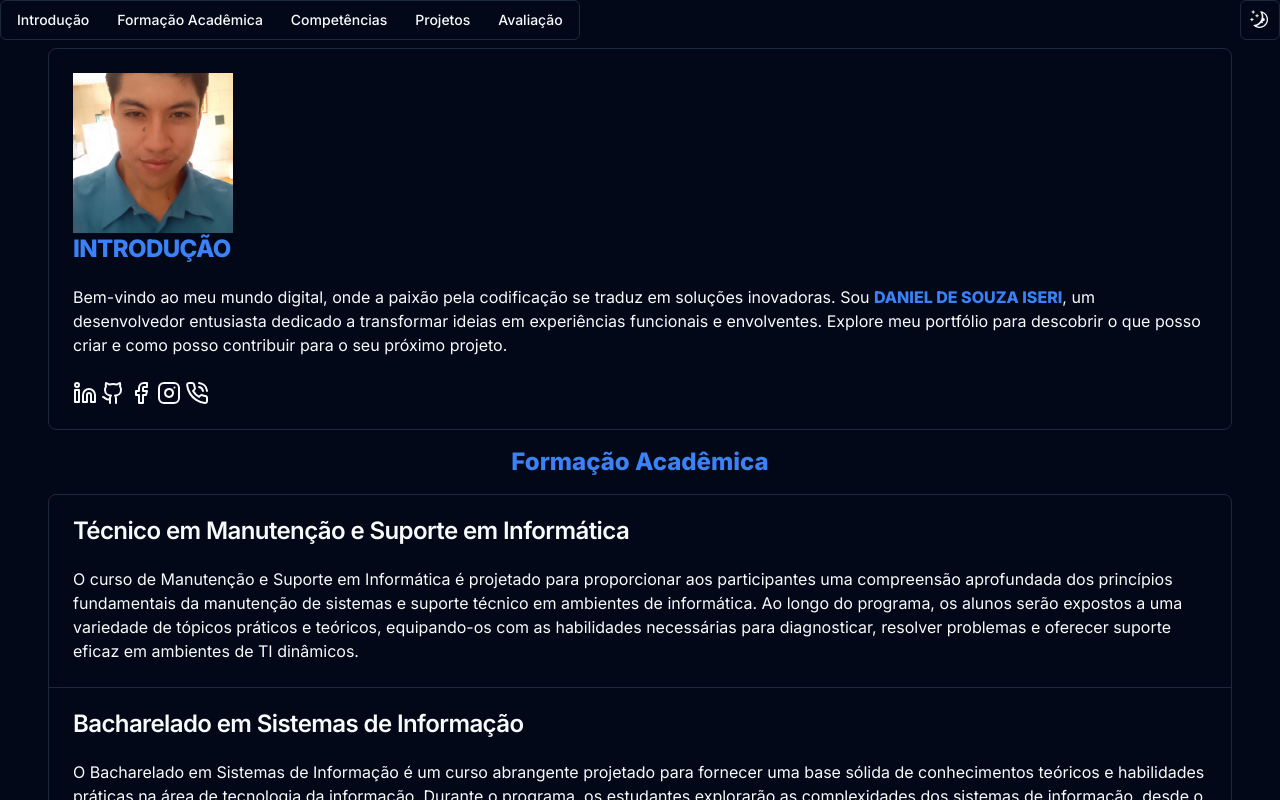
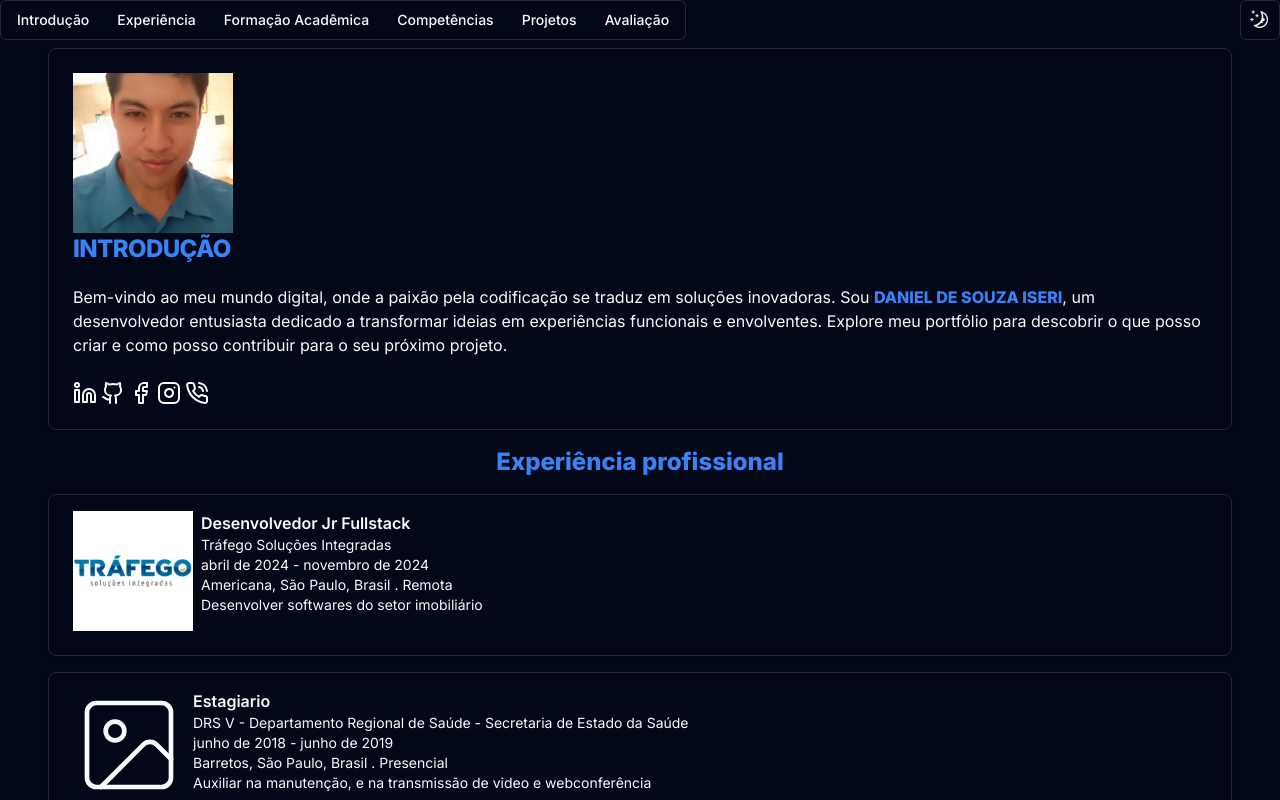
Before and after one commit to daniiseri/Portif-lio, a Next.js app: page / in a window 1280 px wide. Shown: the top 800 px of the page. Built offline with nearby package versions, Linux system fonts and the light colour scheme.

Commit message:
feat - add experience

```diff
--- a/src/app/page.tsx
+++ b/src/app/page.tsx
@@ -1,4 +1,5 @@
 import { AcademicEducation } from '@/components/academic-education'
+import { Experience } from '@/components/experience'
 import { Introducao } from '@/components/introducao'
 import { ModeToggle } from '@/components/mode-toggle'
 import { NavigationMenuDemo } from '@/components/navigation-menu'
@@ -16,6 +17,7 @@ export default function Home() {
       </header>
       <main className='flex flex-col gap-4 p-12 items-center'>
         <Introducao />
+        <Experience />
         <AcademicEducation />
         <Skills />
         <Projects />
--- /dev/null
+++ b/src/components/experience.tsx
@@ -0,0 +1,73 @@
+import { ImageIcon } from "lucide-react";
+import Image from "next/image";
+import { Card, CardContent } from "./ui/card";
+
+const EXPERIENCE = [
+  {
+    enterprise: 'Tráfego Soluções Integradas',
+    start: new Date(2024, 3),
+    end: new Date(2024, 10),
+    imageUrl: '/trafego.jpeg',
+    position: 'Desenvolvedor Jr Fullstack',
+    description: 'Desenvolver softwares do setor imobiliário',
+    locale: 'Americana, São Paulo, Brasil',
+    type: 'Remota'
+  },
+  {
+    enterprise: 'DRS V - Departamento Regional de Saúde - Secretaria de Estado da Saúde',
+    start: new Date(2018, 5),
+    end: new Date(2019, 5),
+    position: 'Estagiario',
+    imageUrl: undefined,
+    description: 'Auxiliar na manutenção, e na transmissão de video e webconferência',
+    locale: 'Barretos, São Paulo, Brasil',
+    type: 'Presencial'
+  }
+] as const
+
+export function Experience() {
+  return (
+    <div id="experience" className="w-full space-y-4">
+      <h3 className="font-extrabold text-primary text-2xl text-center">Experiência profissional</h3>
+      {
+        EXPERIENCE.map(({ description, end, enterprise, imageUrl, position, start, locale, type }, index) => (
+          <Card className="pt-4">
+            <CardContent className="flex gap-2">
+              <div>
+                {
+                  imageUrl
+                    ? (
+                      <Image src={`/experience${imageUrl}`} width={120} height={120} alt={enterprise} />
+                    ) : <ImageIcon className="size-28 stroke-1" />
+                }
+              </div>
+
+              <div>
+                <h3 className="font-semibold">{position}</h3>
+
+                <div className="text-sm">
+                  <p>{enterprise}</p>
+                  <p>
+                    {start.toLocaleDateString('pt-br', {
+                      year: 'numeric',
+                      month: 'long'
+                    })}
+                    {' '}-{' '}
+                    {end.toLocaleDateString('pt-br', {
+                      year: 'numeric',
+                      month: 'long'
+                    })}
+                  </p>
+                  <p>{locale} . {type}</p>
+                  <p>{description}</p>
+                </div>
+
+              </div>
+            </CardContent>
+          </Card>
+        ))
+      }
+    </div>
+
+  )
+}
--- a/src/components/navigation-menu.tsx
+++ b/src/components/navigation-menu.tsx
@@ -10,6 +10,11 @@ export function NavigationMenuDemo() {
             <a href="#introduction">
                 <MenubarMenu>
                     <MenubarTrigger className="cursor-pointer">Introdução</MenubarTrigger>
+                </MenubarMenu>
+            </a>
+            <a href="#experience">
+                <MenubarMenu>
+                    <MenubarTrigger className="cursor-pointer">Experiência</MenubarTrigger>
                 </MenubarMenu>
             </a>
             <a href="#education">
```
Also changed, not shown: public/experience/trafego.jpeg (added).
